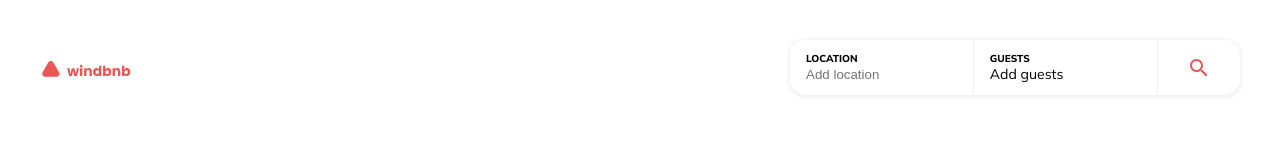
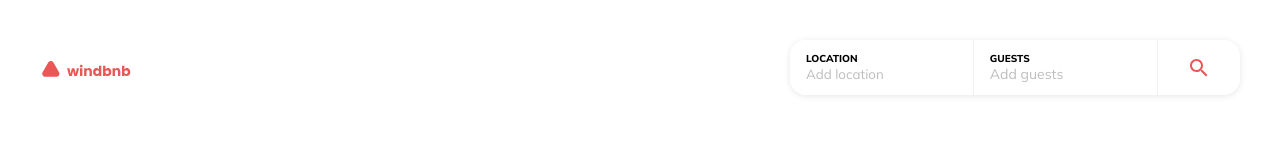
Before and after one commit to MinsterRobin/windbnb, a React (Create React App) app: page / in a window 1280 px wide. Shown: the top 152 px of the page. Built offline with nearby package versions, Linux system fonts and the light colour scheme.

Commit message:
Fix fonts issues

```diff
--- a/src/components/atoms/Button.js
+++ b/src/components/atoms/Button.js
@@ -9,7 +9,7 @@ const Button = styled.input`
     width: 100%;
     background-color: ${props => props.backgroundColor ? props.backgroundColor : "transparent"};
     color: ${props => props.color ? props.theme[props.color] : props.theme[props.theme.default.normal]};
-
+    font-family: ${props => props.theme.font.family.secondary};
     border: ${props => props.border ?
         props.border.size + " solid " + props.border.color :
         "none"
@@ -28,6 +28,10 @@ const Button = styled.input`
     :focus {
         outline: none;
     }
+
+    ::placeholder {
+        color: ${props => props.theme.default.lighten3};
+    }
 `;
 
 Button.propTypes = {
--- a/src/components/organisms/SearchBar.js
+++ b/src/components/organisms/SearchBar.js
@@ -128,7 +128,7 @@ const SearchBar = ({setIsOpen, isOpen}) => {
                         }}>
                         <Container flex vertical align={"flex-start"} overflow={"hidden"}>
                             <P size={"tiny"} weight={"800"} family={"secondary"}>GUESTS</P>
-                            <P size={"small"} weight={"400"} family={"secondary"} noWrapEllipsis>{input2 === 0 ? "Add guests" : input2 + " guests"}</P>
+                            <P size={"small"} weight={"400"} family={"secondary"} color={input2 === 0 ? theme.default.lighten3 : theme.default.normal} noWrapEllipsis>{input2 === 0 ? "Add guests" : input2 + " guests"}</P>
                         </Container>
                     </Button>
                 </MobileBarContainer>
@@ -175,7 +175,7 @@ const SearchBar = ({setIsOpen, isOpen}) => {
             </MobileSearchLayout>
             }
             <Layout isOpen={isOpen}>
-                <LayoutBar isOpen={isOpen}>
+                <LayoutBar>
 
                     <Container
                         flex
@@ -202,7 +202,7 @@ const SearchBar = ({setIsOpen, isOpen}) => {
                         }}>
                         <Container flex vertical align={"flex-start"} overflow={"hidden"}>
                             <P size={"tiny"} weight={"800"} family={"secondary"}>GUESTS</P>
-                            <P size={"small"} weight={"400"} family={"secondary"} noWrapEllipsis>{input2 === 0 ? "Add guests" : input2 + " guests"}</P>
+                            <P size={"small"} weight={"400"} family={"secondary"} color={input2 === 0 ? theme.default.lighten3 : theme.default.normal} noWrapEllipsis>{input2 === 0 ? "Add guests" : input2 + " guests"}</P>
                         </Container>
                     </Button>
 
--- a/src/pages/Windbnb.js
+++ b/src/pages/Windbnb.js
@@ -1,6 +1,5 @@
 import React from "react";
 import TemplateWindbnb from "../components/templates/TemplateWindbnb";
-import Container from "../components/atoms/Container";
 import BnbsGrid from "../components/organisms/BnbsGrid";
 import bnbs from "../data/stays"
 import Navbar from "../components/organisms/Navbar";
@@ -9,10 +8,7 @@ const Windbnb = () => {
     return (
         <React.Fragment>
             <TemplateWindbnb Navbar={Navbar}>
-                {/*<ItemAmountPicker title={"Adults"} description={"Ages 13 or above"} amount={amount} setAmount={setAmount} />*/}
-                <Container>
-                    <BnbsGrid bnbs={bnbs}/>
-                </Container>
+                <BnbsGrid bnbs={bnbs}/>
             </TemplateWindbnb>
         </React.Fragment>
     );
```
Also changed, not shown: src/components/molecules/Input.js (line endings or trailing spaces).
